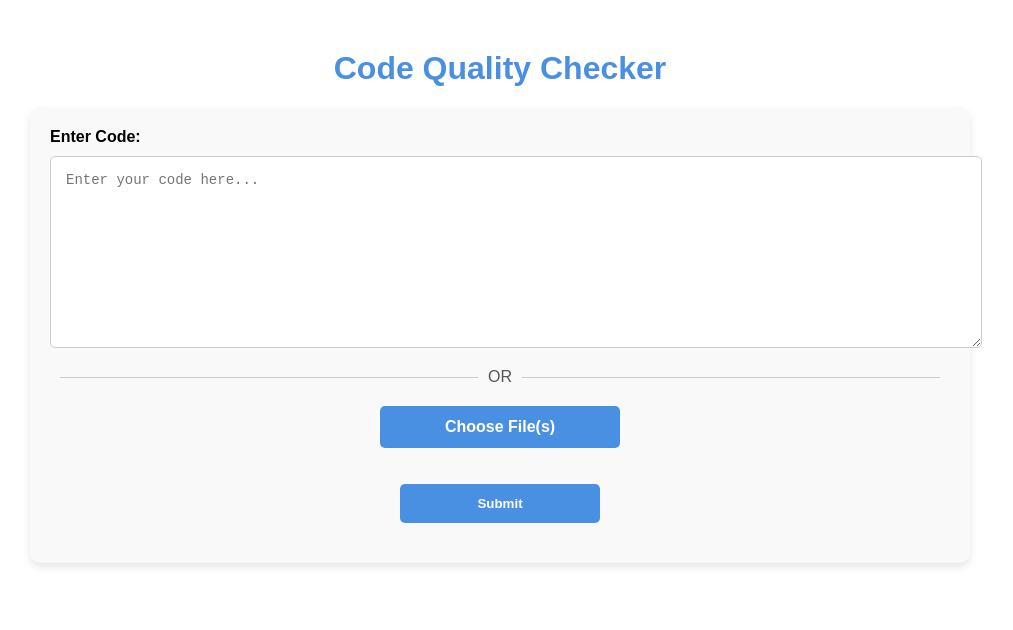
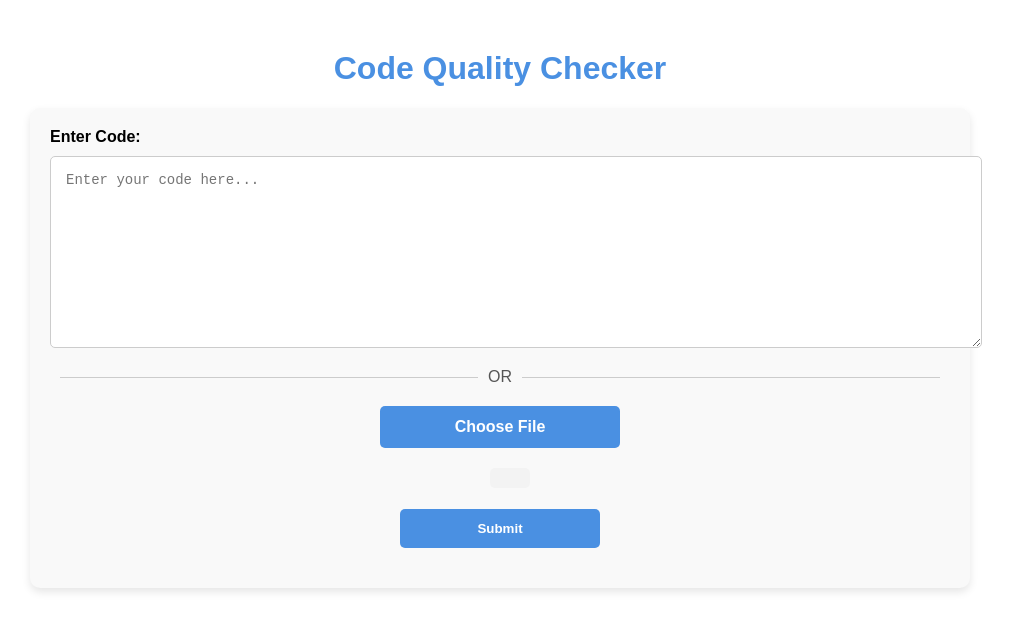
Before and after one commit to nimeresam/code-quality-checker, a React (Create React App) app in the folder client/: page / in a window 1280 px wide. Shown: the top 630 px of the page, without its empty margins (140-1153 px from the left). Built offline with nearby package versions, Linux system fonts and the light colour scheme.

Commit message:
revert solution to one file

```diff
--- a/client/src/code.js
+++ b/client/src/code.js
@@ -18,26 +18,26 @@ const LoadingSpinner = () => (
 
 const CodeQualityChecker = () => {
   const [code, setCode] = useState(""); // Store the manually entered code
-  const [files, setFiles] = useState([]); // Store the uploaded files
+  const [file, setFile] = useState(null); // Store the uploaded file
   const [response, setResponse] = useState(null); // Store API response
   const [loading, setLoading] = useState(false);
   const [error, setError] = useState(null); // Store error state
 
   const handleCodeChange = (e) => {
     setCode(e.target.value); // Update code from textarea
-    setFiles([]); // Reset files if textarea is used
+    setFile(null); // Reset files if textarea is used
   };
 
   const handleFileChange = (e) => {
-    const selectedFiles = Array.from(e.target.files); // Convert FileList to Array
-    setFiles(selectedFiles); // Update files state
+    console.log(e.target.files[0]);
+    setFile(e.target.files[0]); // Update file from file input
     setCode(""); // Reset code if file is used
   };
 
   const handleSubmit = async (e) => {
     e.preventDefault(); // Prevent default form submission
 
-    if (!code && files.length === 0) {
+    if (!code && !file) {
       alert("Please enter code or upload a file.");
       return;
     }
@@ -45,24 +45,21 @@ const CodeQualityChecker = () => {
     try {
       setLoading(true);
       setError(null);
-      const payload =
-        files.length > 0
+      const payload = file
         ? (() => {
-              // If files are uploaded, send them as multipart/form-data
+            // If a file is uploaded, send it as multipart/form-data
             const formData = new FormData();
-              files.forEach((file) => formData.append("files", file));
+            formData.append("file", file);
             return formData;
           })()
         : { code };
-
-      const endpointPath = files.length > 0 ? "upload" : "code";
+      const endpointPath = file ? "upload" : "code";
 
       const res = await axios.post(
         `http://localhost:5500/api/${endpointPath}`,
         payload,
         {
-          headers:
-            files.length > 0
+          headers: file
             ? { "Content-Type": "multipart/form-data" }
             : { "Content-Type": "application/json" },
         }
@@ -189,7 +186,7 @@ const CodeQualityChecker = () => {
                 marginBottom: "10px",
               }}
             >
-              Choose File(s)
+              Choose File
             </label>
             <input
               type="file"
@@ -203,9 +200,7 @@ const CodeQualityChecker = () => {
             <ul
               style={{ marginTop: "10px", listStyleType: "none", padding: 0 }}
             >
-              {files.map((file, index) => (
               <li
-                  key={index}
                 style={{
                   backgroundColor: "#f3f3f3",
                   padding: "10px",
@@ -217,9 +212,8 @@ const CodeQualityChecker = () => {
                   wordBreak: "break-word",
                 }}
               >
-                  {file.name}
+                {file?.name}
               </li>
-              ))}
             </ul>
 
             <button
```
Lines whose indentation alone changed are shown as unchanged.
